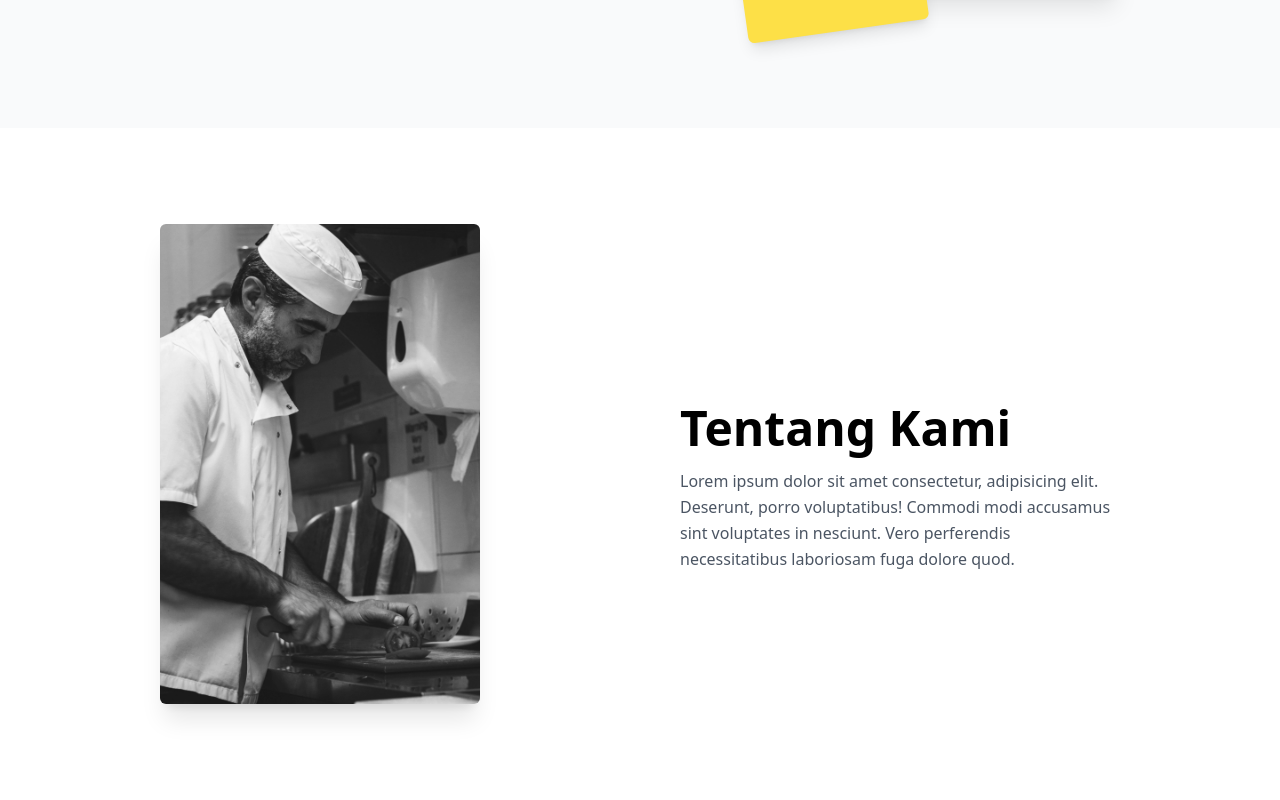
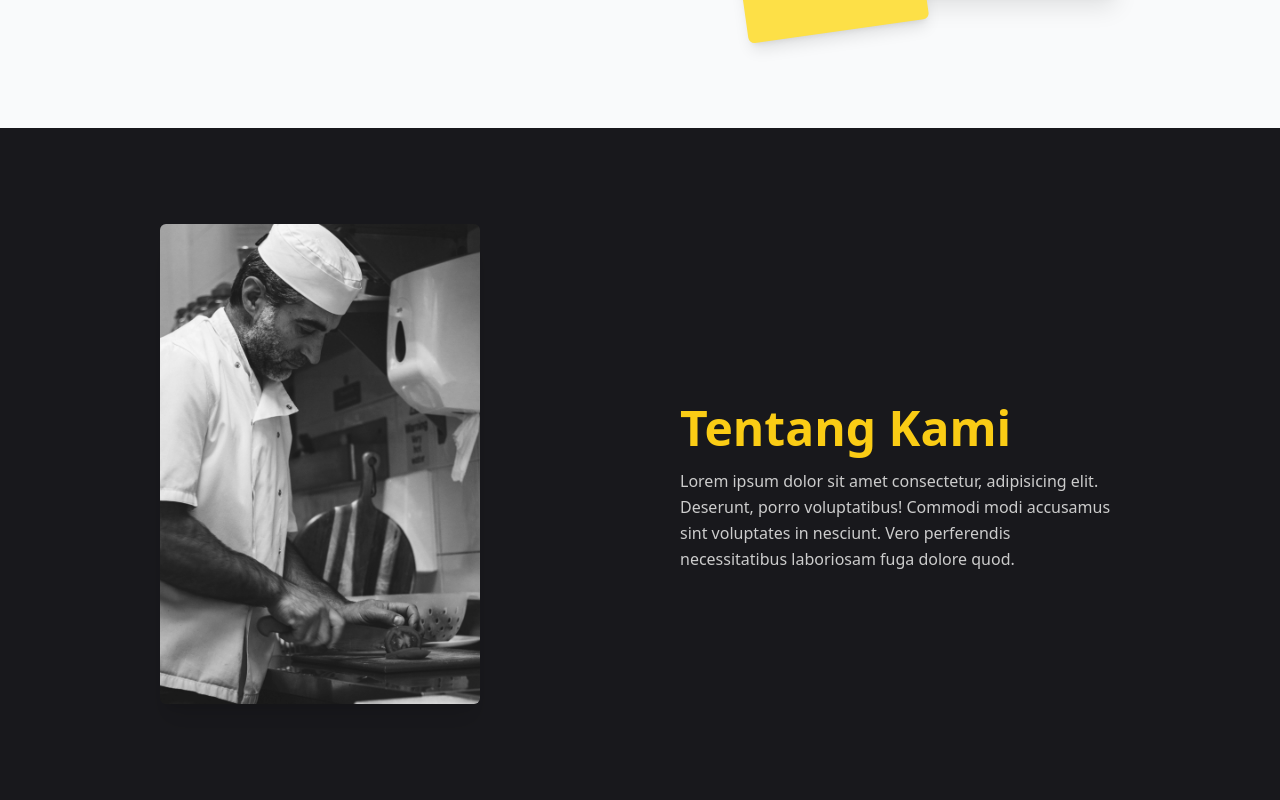
Before and after one commit to vintech05/landing-page-ukm, a React (Vite) app: page / in a window 1280 px wide. Shown: the part 440-1240 px from the top of the page. Built offline with nearby package versions, Linux system fonts and the light colour scheme.

Commit message:
fixed color scheme & added enough viewheight

```diff
--- a/src/components/About/about.jsx
+++ b/src/components/About/about.jsx
@@ -2,7 +2,7 @@ import '/src/index.css'
 
 const about = () => {
     return (
-        <section className="py-10 bg-white sm:py-16 lg:py-24">
+        <section className="py-10 bg-[#18181C] sm:py-16 lg:py-24 min-h-[100vh]">
     <div className="max-w-5xl px-4 mx-auto sm:px-6 lg:px-8">
         <div className="grid items-center md:grid-cols-2 gap-y-10 md:gap-x-20">
             <div className="pr-12 sm:pr-0">
@@ -12,8 +12,8 @@ const about = () => {
             </div>
 
             <div>
-                <h2 className="text-3xl font-bold leading-tight text-black sm:text-4xl lg:text-5xl">Tentang Kami</h2>
-                <p className="mt-4 text-base leading-relaxed text-gray-600">Lorem ipsum dolor sit amet consectetur, adipisicing elit. Deserunt, porro voluptatibus! Commodi modi accusamus sint voluptates in nesciunt. Vero perferendis necessitatibus laboriosam fuga dolore quod.</p>
+                <h2 className="text-3xl font-bold leading-tight text-yellow-400 sm:text-4xl lg:text-5xl">Tentang Kami</h2>
+                <p className="mt-4 text-base leading-relaxed text-[#CCCCCC]">Lorem ipsum dolor sit amet consectetur, adipisicing elit. Deserunt, porro voluptatibus! Commodi modi accusamus sint voluptates in nesciunt. Vero perferendis necessitatibus laboriosam fuga dolore quod.</p>
             </div>
         </div>
     </div>
```
